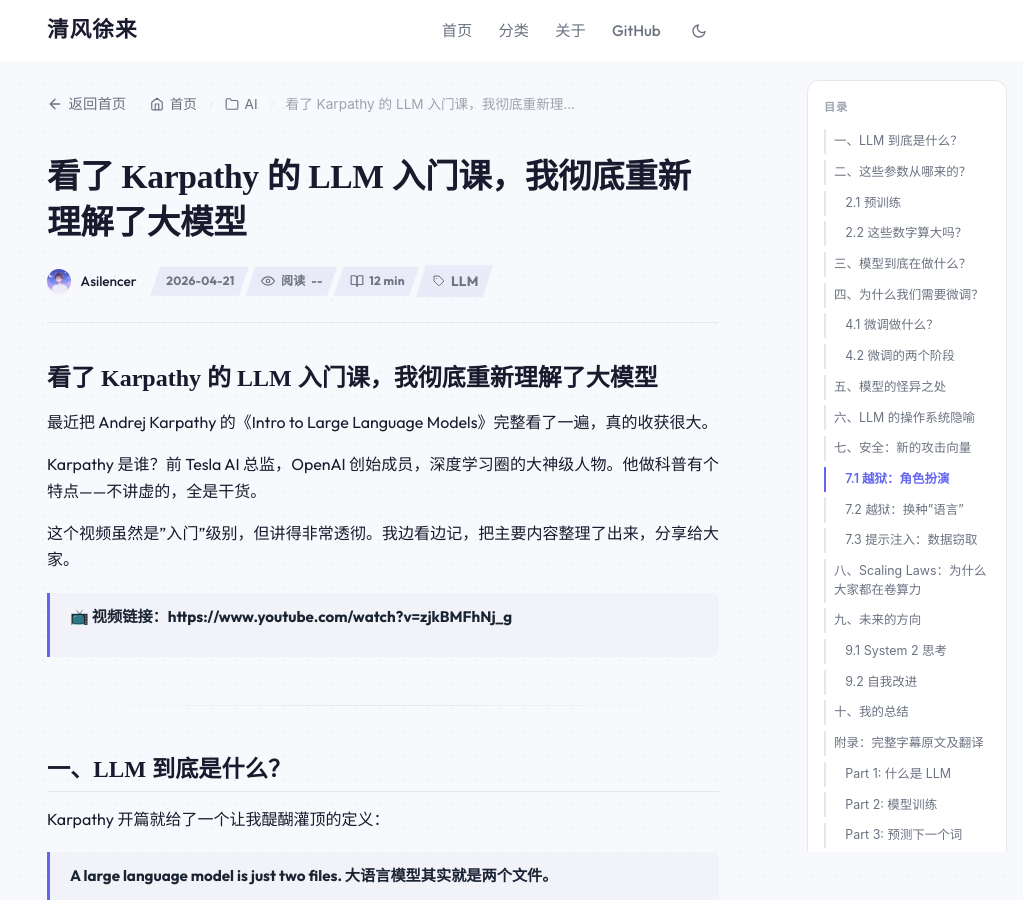
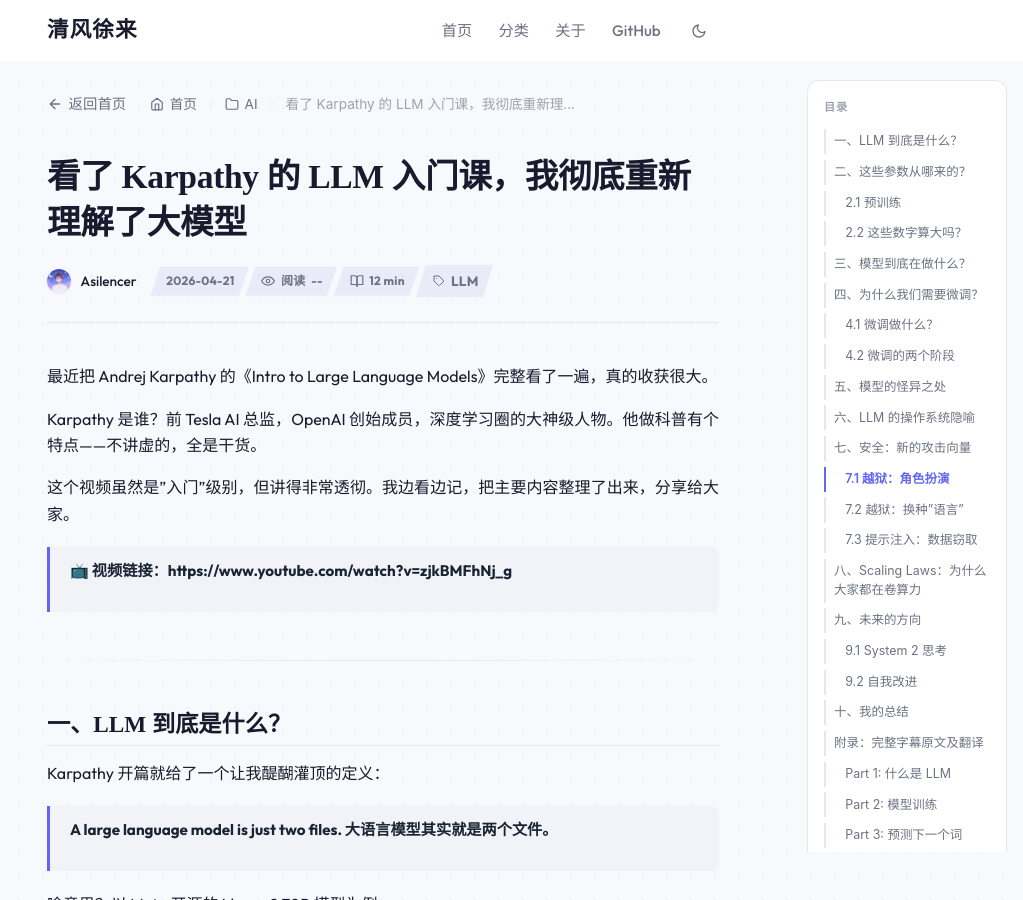
Before and after one commit to Asilencer/asilencer.github.io, a Jekyll site: the page built from _posts/2026-04-21-karpathy-llm.md, in a window 1280 px wide and 900 px high. Shown: the whole window, without its empty margins (257-1280 px from the left). Built offline with Jekyll 4.4.1, drawn with Linux system fonts in a browser that asks for light colours; some web fonts are replaced; comment, search, counter and statistics services are not loaded.

Commit message:
post: update karpathy llm article

```diff
--- a/_posts/2026-04-21-karpathy-llm.md
+++ b/_posts/2026-04-21-karpathy-llm.md
@@ -8,9 +8,6 @@
 excerpt: "拆解 Karpathy《Intro to LLM》核心脉络：模型本质、预训练与微调、LLM 作为操作系统内核的隐喻，以及安全与实践启发。"
 math: true
 ---
-
-# 看了 Karpathy 的 LLM 入门课，我彻底重新理解了大模型
-
 最近把 Andrej Karpathy 的《Intro to Large Language Models》完整看了一遍，真的收获很大。
 
 Karpathy 是谁？前 Tesla AI 总监，OpenAI 创始成员，深度学习圈的大神级人物。他做科普有个特点——不讲虚的，全是干货。
```
